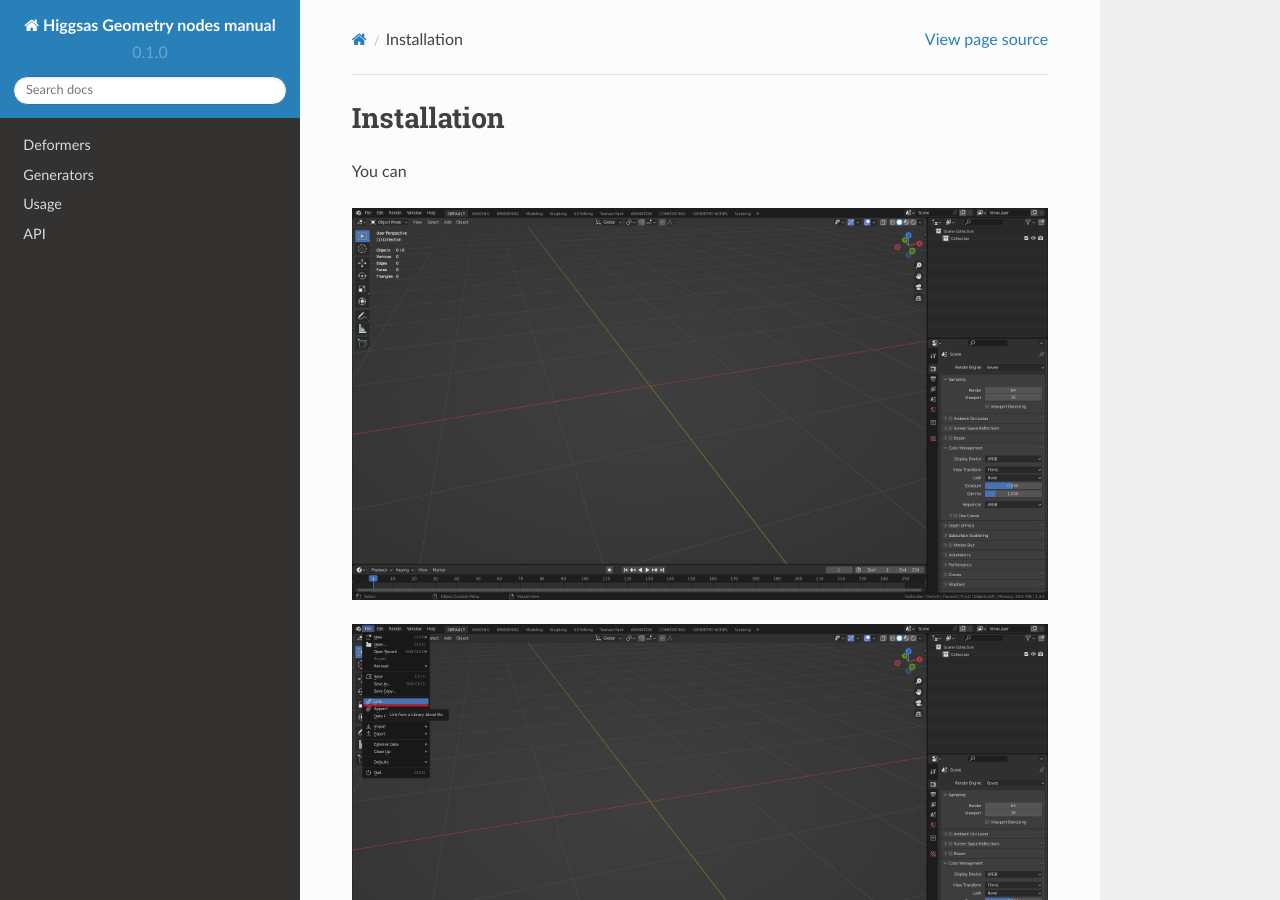
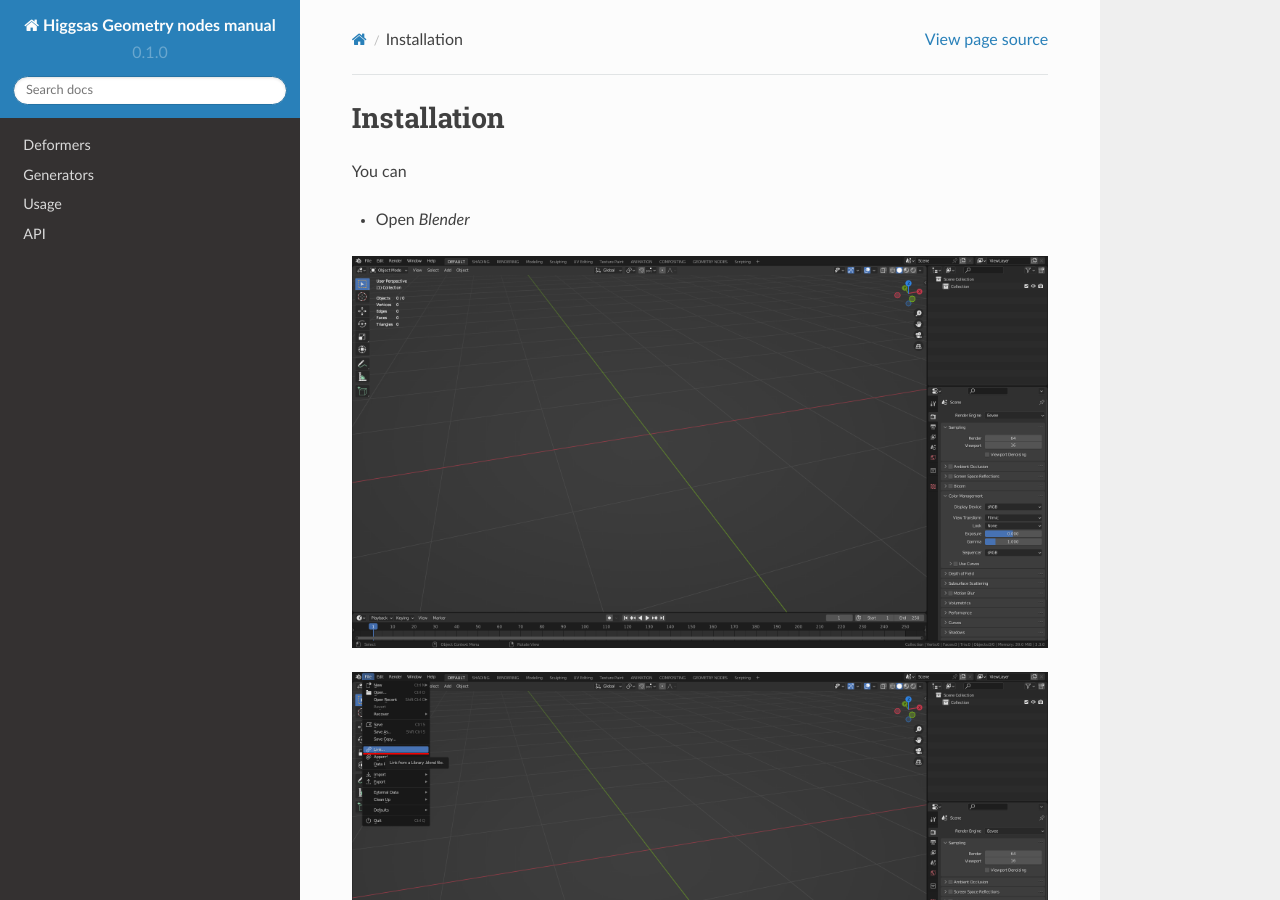
Before and after one commit to higgsas/higgsas_geo_nodes_manual, a Sphinx documentation site: the page built from docs/installation.rst, in a window 1280 px wide and 900 px high. Built offline with Sphinx 7.4.7 and the Read the Docs theme 2.0.0, drawn with Linux system fonts in a browser that asks for light colours.

Commit message:
Update installation.rst

```diff
--- a/docs/installation.rst
+++ b/docs/installation.rst
@@ -3,6 +3,7 @@ Installation
 
 You can
 
+- Open `Blender`
 .. image:: images/instal.PNG
 .. image:: images/instal1.png
 .. image:: images/instal2.png
```
